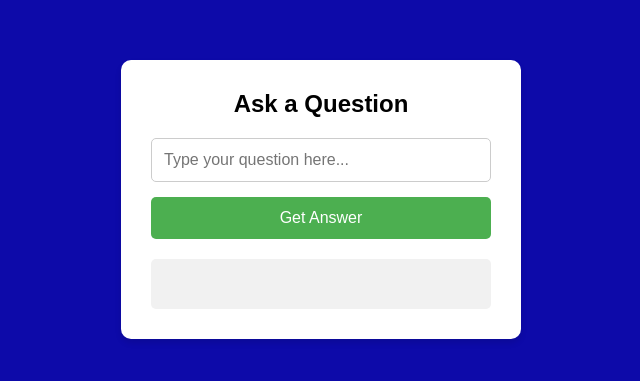
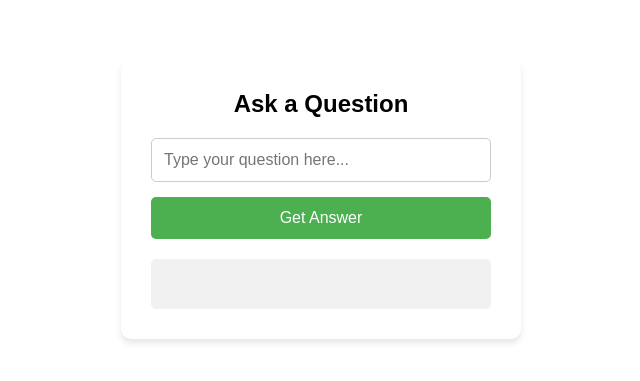
Before and after one commit to Noctis4168/-, a plain HTML site: page index.html in a window 1280 px wide. Shown: the part 201-582 px from the top of the page, without its empty margins (319-959 px from the left). Drawn offline with Linux system fonts and the light colour scheme.

Commit message:
Update index.html

```diff
--- a/index.html
+++ b/index.html
@@ -16,7 +16,7 @@
       min-height: 100vh;
       margin: 0;
       padding: 20px;
-      background-color: #0d0aa9;
+      background-color: white;
     }
     .container {
       background-color: white;
```
